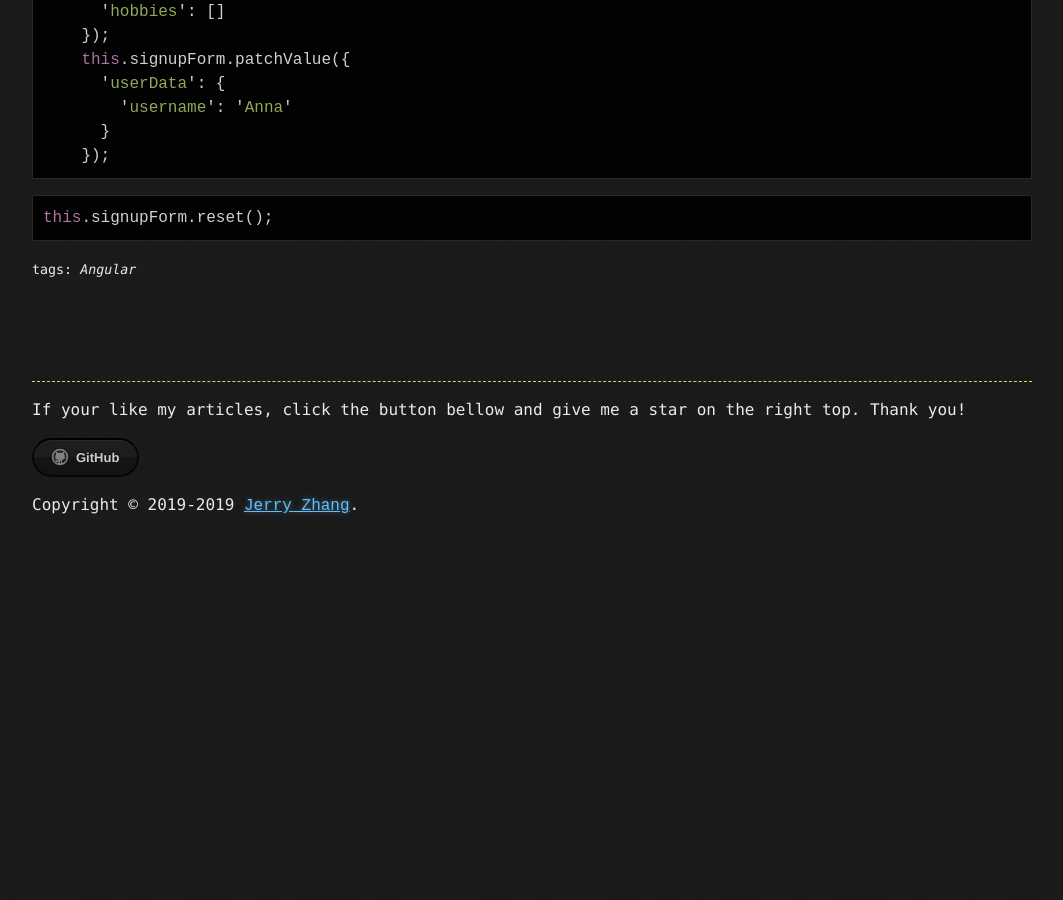
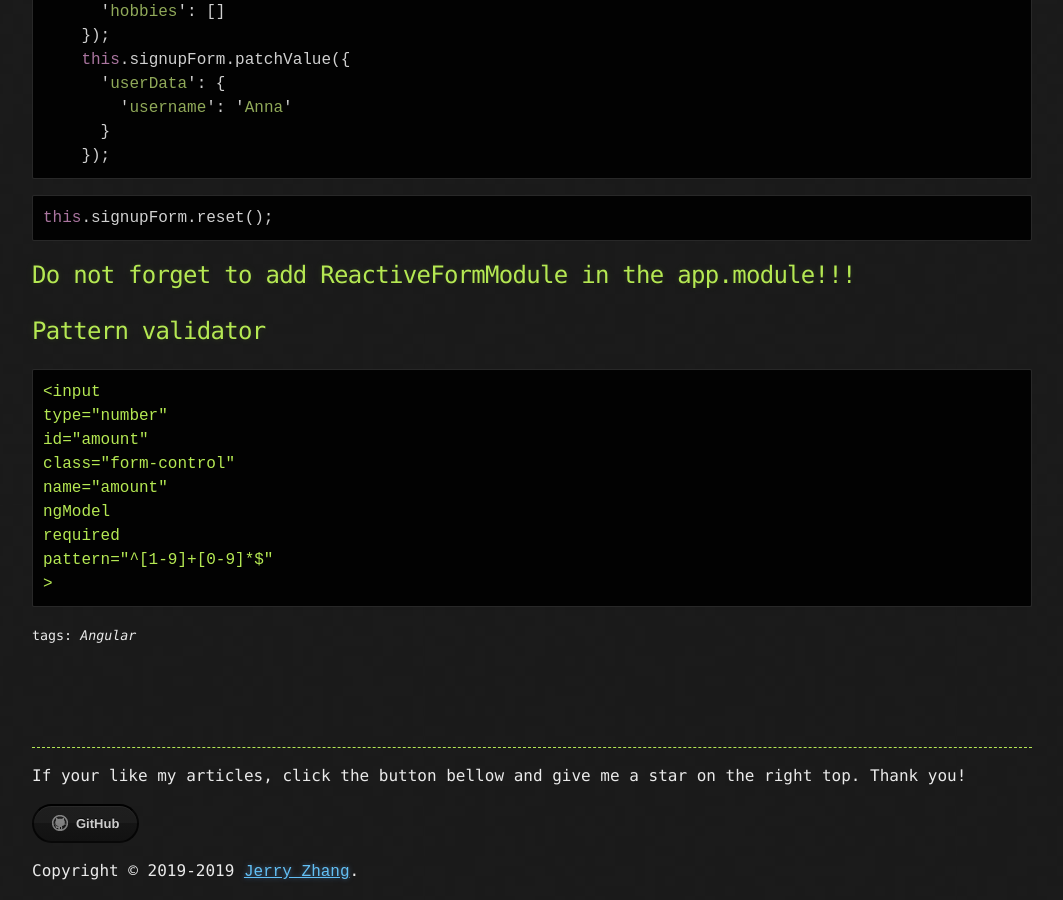
Before and after one commit to Jerry4013/Github-blog, a Jekyll site: the page built from _posts/2019-06-30-Angular-17.md, in a window 1280 px wide and 900 px high, scrolled down 5879 px. Shown: the whole window, without its empty margins (108-1171 px from the left). Built offline with Jekyll 4.4.1, drawn with Linux system fonts in a browser that asks for light colours; our own code applies the rules of GitHub Pages for plain Markdown files; comment, search, counter and statistics services are not loaded; before the commit the page ends 6413 px from its top, so only the background shows below that.

Commit message:
Angular 18

````diff
--- a/_posts/2019-06-30-Angular-17.md
+++ b/_posts/2019-06-30-Angular-17.md
@@ -277,3 +277,19 @@ this.signupForm.setValue({
 ```typescript
 this.signupForm.reset();
 ```
+
+## Do not forget to add ReactiveFormModule in the app.module!!!
+
+## Pattern validator
+
+```angular2html
+<input
+type="number"
+id="amount"
+class="form-control"
+name="amount"
+ngModel
+required
+pattern="^[1-9]+[0-9]*$"
+>
+```
````
Also changed, not shown: _posts/2019-07-01-Angular-18.md (added, +163 -0 lines).
